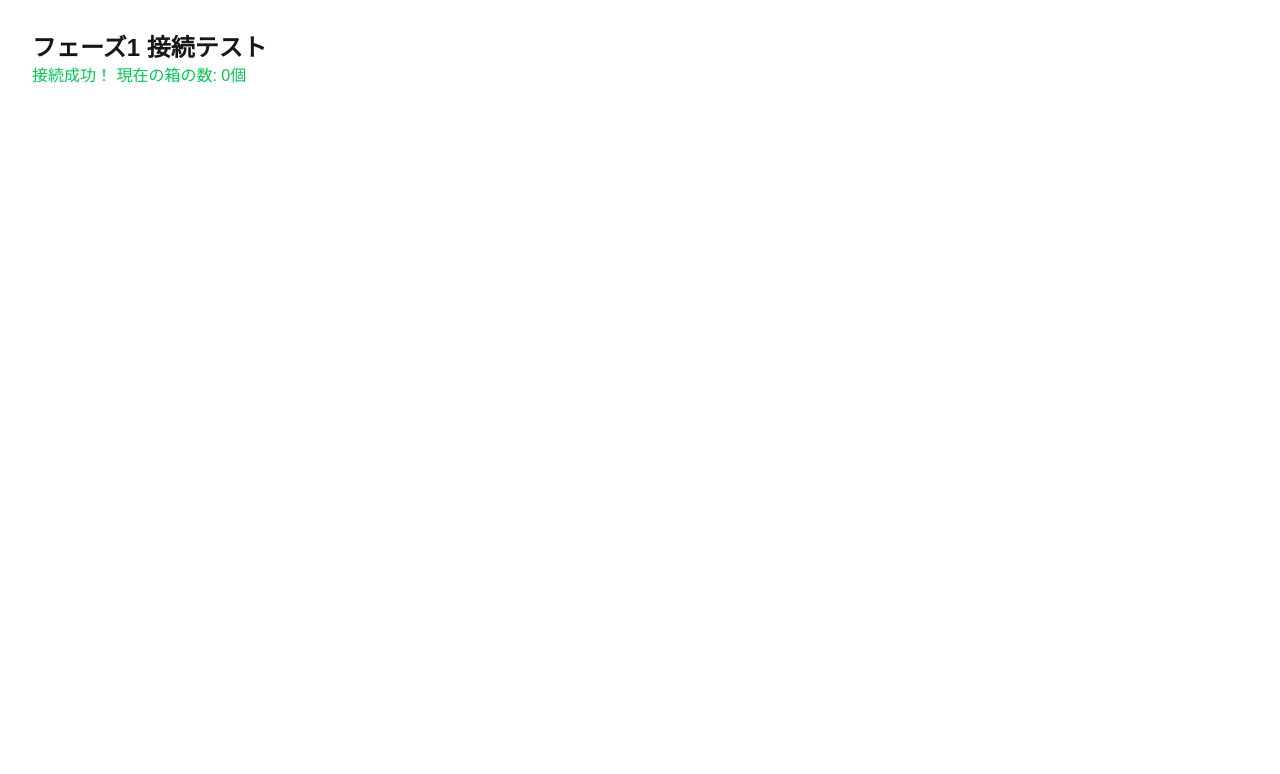
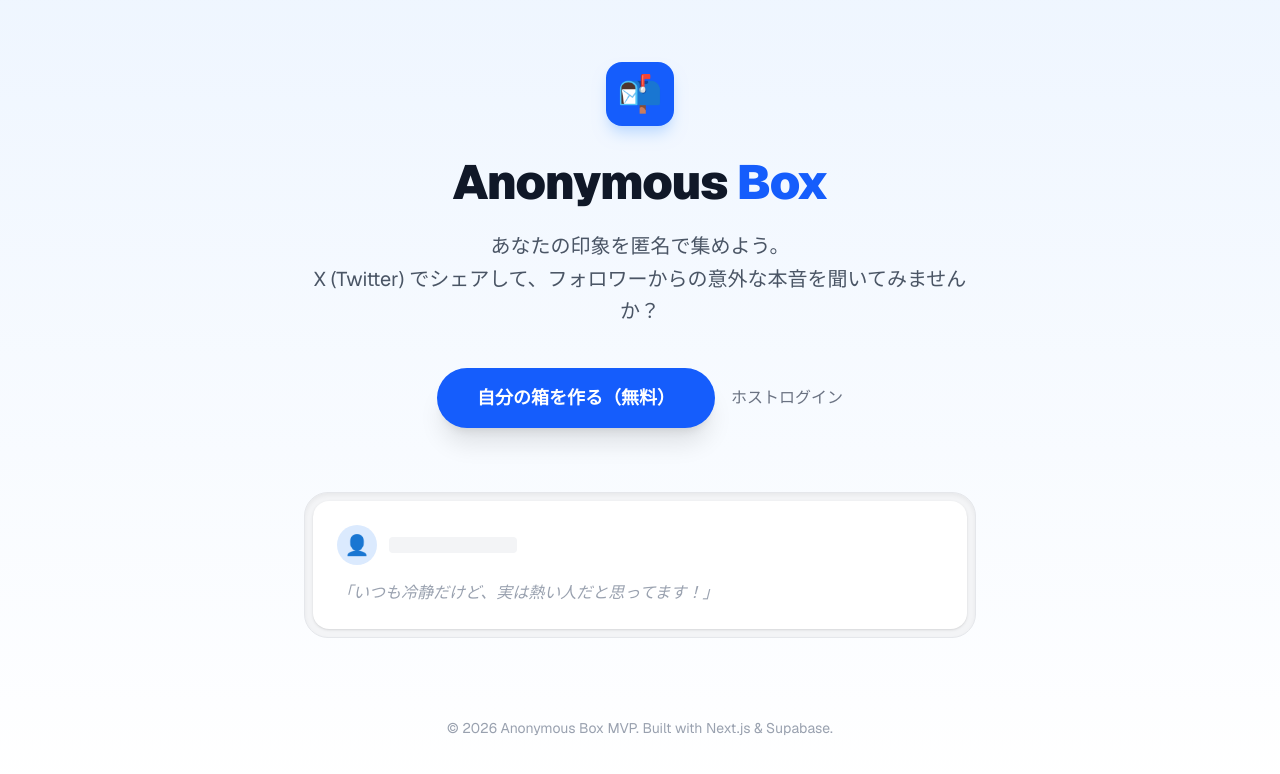
Before and after one commit to Abetu777/anonymous-box, a Next.js app: page / in a window 1280 px wide. Shown: the top 774 px of the page. Built offline with nearby package versions, Linux system fonts and the light colour scheme; no server answers; the database is empty.

Commit message:
MVP Final: Professional landing page

```diff
--- a/app/page.tsx
+++ b/app/page.tsx
@@ -1,22 +1,55 @@
-import { createClient } from '@supabase/supabase-js'
+import Link from 'next/link'
 
-export default async function TestPage() {
-  const supabase = createClient(
-    process.env.NEXT_PUBLIC_SUPABASE_URL!,
-    process.env.NEXT_PUBLIC_SUPABASE_ANON_KEY!
-  )
+export default function LandingPage() {
+  return (
+    <div className="flex flex-col items-center justify-center min-h-screen bg-gradient-to-b from-blue-50 to-white p-4 font-sans text-gray-900">
+      <main className="max-w-2xl text-center">
+        {/* ロゴ・タイトルエリア */}
+        <div className="mb-8 inline-block p-3 bg-blue-600 rounded-2xl shadow-lg shadow-blue-200">
+          <span className="text-4xl">📬</span>
+        </div>
 
-  // boxesテーブルからデータを取ろうとしてみる（まだ0件なはず）
-  const { data, error } = await supabase.from('boxes').select('*')
+        <h1 className="text-5xl font-black mb-6 tracking-tight">
+          Anonymous <span className="text-blue-600">Box</span>
+        </h1>
 
-  return (
-    <div className="p-8">
-      <h1 className="text-2xl font-bold">フェーズ1 接続テスト</h1>
-      {error ? (
-        <p className="text-red-500">接続失敗: {error.message}</p>
-      ) : (
-        <p className="text-green-500">接続成功！ 現在の箱の数: {data.length}個</p>
-      )}
+        <p className="text-xl text-gray-600 mb-10 leading-relaxed">
+          あなたの印象を匿名で集めよう。<br />
+          X (Twitter) でシェアして、フォロワーからの意外な本音を聞いてみませんか？
+        </p>
+
+        {/* アクションボタン */}
+        <div className="flex flex-col sm:flex-row gap-4 justify-center items-center">
+          <Link
+            href="/login"
+            className="w-full sm:w-auto bg-blue-600 text-white font-bold py-4 px-10 rounded-full text-lg shadow-xl hover:bg-blue-700 hover:-translate-y-1 transition-all"
+          >
+            自分の箱を作る（無料）
+          </Link>
+
+          <Link
+            href="/login"
+            className="text-gray-500 font-medium hover:text-blue-600 transition-colors"
+          >
+            ホストログイン
+          </Link>
+        </div>
+
+        {/* プレビュー画像的なエリア */}
+        <div className="mt-16 p-2 bg-gray-100 rounded-3xl border border-gray-200 shadow-inner">
+          <div className="bg-white rounded-2xl p-6 text-left shadow-sm">
+            <div className="flex items-center gap-3 mb-4">
+              <div className="w-10 h-10 bg-blue-100 rounded-full flex items-center justify-center text-xl">👤</div>
+              <div className="h-4 w-32 bg-gray-100 rounded"></div>
+            </div>
+            <p className="text-gray-400 italic">「いつも冷静だけど、実は熱い人だと思ってます！」</p>
+          </div>
+        </div>
+      </main>
+
+      <footer className="mt-20 text-sm text-gray-400">
+        &copy; 2026 Anonymous Box MVP. Built with Next.js & Supabase.
+      </footer>
     </div>
   )
 }
```
